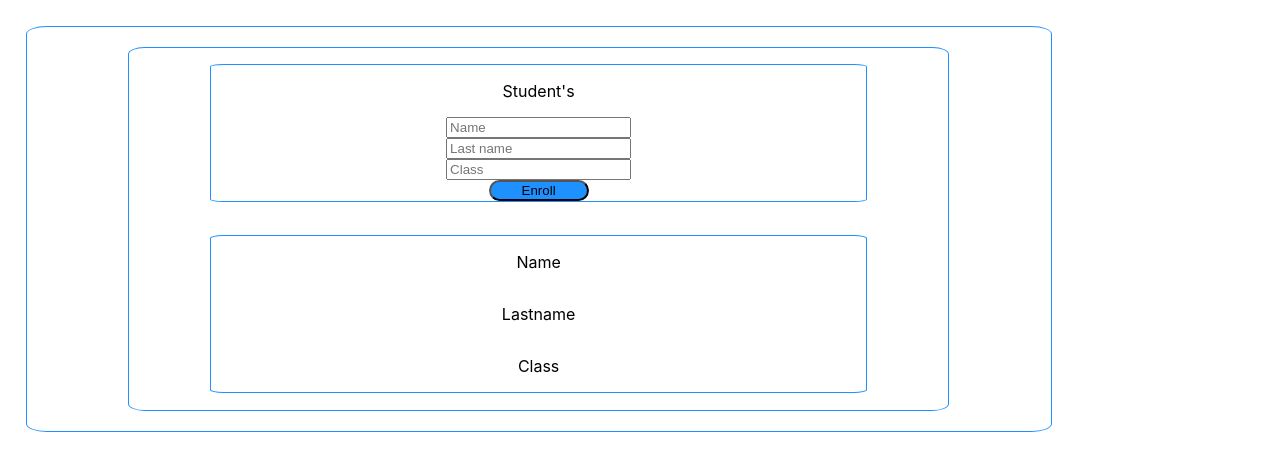
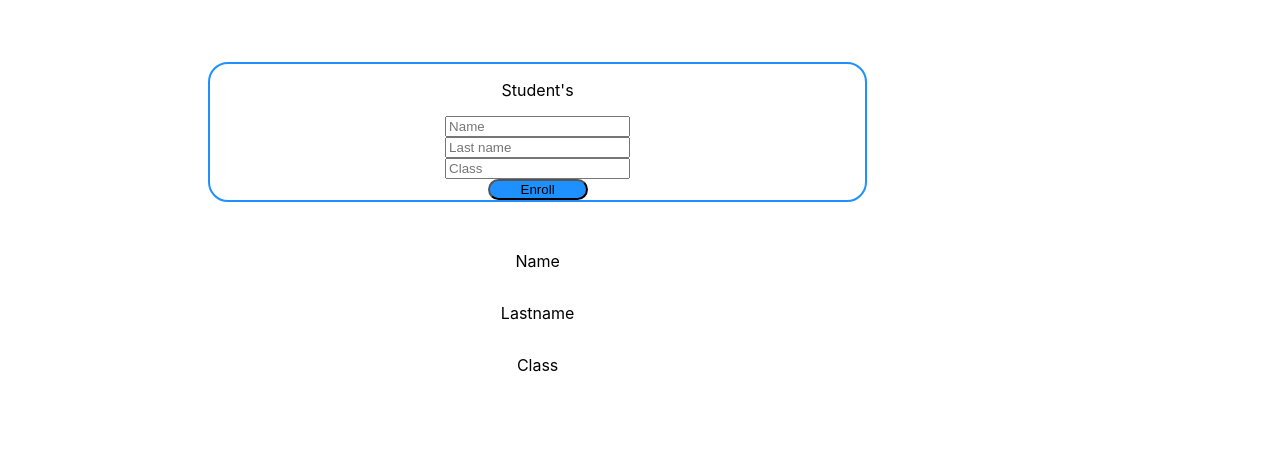
Before and after one commit to teacherhan/edu-track, a React (Create React App) app: page / in a window 1280 px wide. Shown: the top 470 px of the page. Built offline with nearby package versions, Linux system fonts and the light colour scheme.

Commit message:
Some inline style added

```diff
--- a/src/App.css
+++ b/src/App.css
@@ -30,7 +30,7 @@
 div {
   display: flex;
   flex-direction: column;
-  border: 1px solid dodgerblue;
+  /* border: 1px solid dodgerblue; */
   margin: 2%;
   border-radius: 2%;
   align-items: center;
--- a/src/Components/AddStudent.js
+++ b/src/Components/AddStudent.js
@@ -1,8 +1,15 @@
 import React from "react";
 
 const addStudent = (props) => {
+  // Add some inline style
+  const addStStyle = {
+    border: "2px solid dodgerblue",
+    borderRadius: "20px",
+    boxShadow: "5px gray",
+  };
+
   return (
-    <div>
+    <div style={addStStyle}>
       <p>
         <label>Student's</label>
       </p>
```
